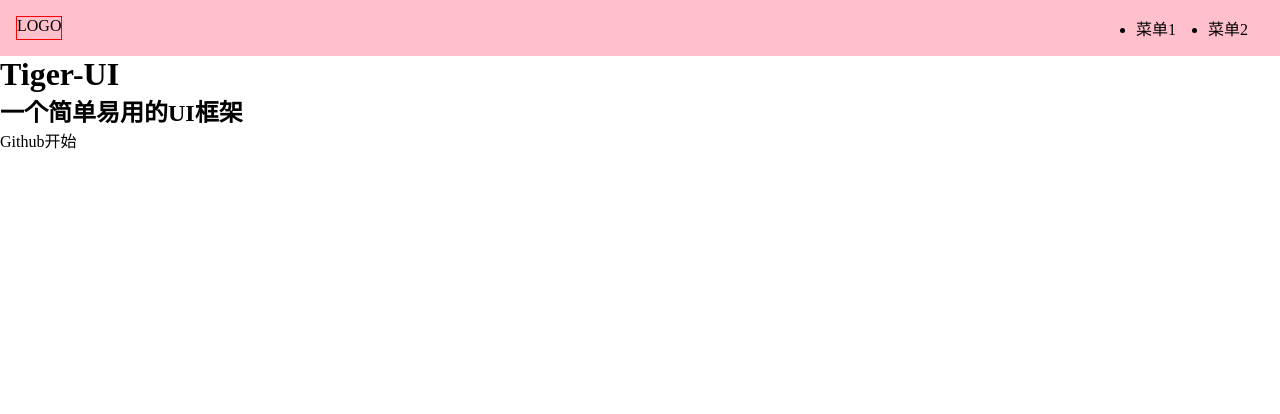
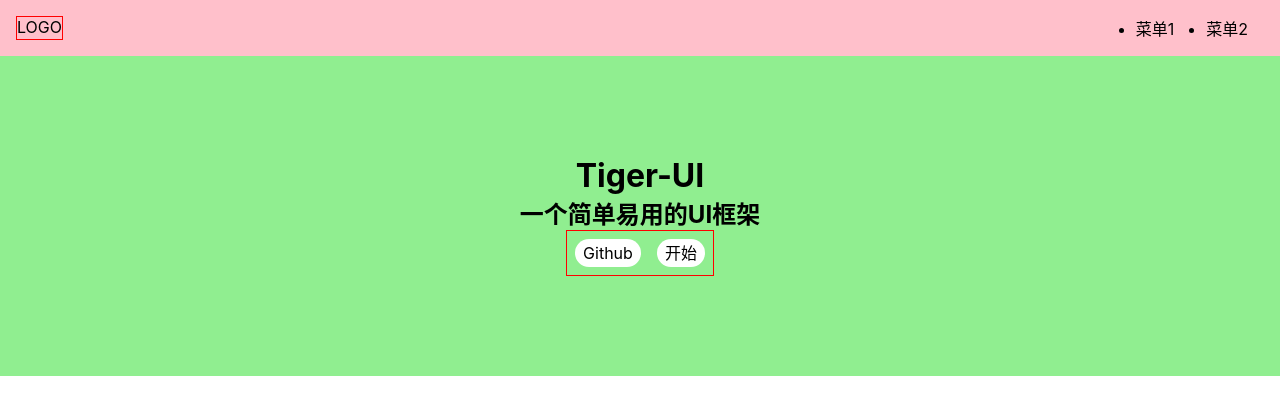
Before and after one commit to liql5870/Tiger-ui, a Vue app: page /#/ in a window 1280 px wide. Shown: the top 414 px of the page. Built offline with nearby package versions, Linux system fonts and the light colour scheme.

Commit message:
给home页面添加CSS

```diff
--- a/src/index.scss
+++ b/src/index.scss
@@ -13,3 +13,7 @@
     border-bottom: 1px solid green;
   }
 }
+body{
+  font-size: 16px;
+  font-family:-apple-system, "Noto Sans", "Helvetica Neue", Helvetica, "Nimbus Sans L", Arial, "Liberation Sans", "PingFang SC", "Hiragino Sans GB", "Noto Sans CJK SC", "Source Han Sans SC", "Source Han Sans CN", "Microsoft YaHei", "Wenquanyi Micro Hei", "WenQuanYi Zen Hei", "ST Heiti", SimHei, "WenQuanYi Zen Hei Sharp", sans-serif;
+}
--- a/src/views/Home.vue
+++ b/src/views/Home.vue
@@ -1,6 +1,6 @@
 <template>
   <div>
-    <Topnav />
+    <Topnav/>
     <div class="banner">
       <h1>Tiger-UI</h1>
       <h2>一个简单易用的UI框架</h2>
@@ -14,11 +14,35 @@
 
 <script lang='ts'>
 import Topnav from '../components/Topnav.vue';
+
 export default {
   components: {Topnav}
 };
 </script>
 
 <style lang='scss' scoped>
+.banner{
+  padding: 100px 0 ;
+  display: flex;
+  justify-content: center;
+  align-items: center;
+  flex-direction: column;
+  background: lightgreen;
+  > .actions{
+    padding: 8px 0;
+    border: 1px solid red;
+    a{
+      margin: 0 8px;
+      background: #fff;
+      display: inline-block;
+      $h:28px;
+      height: $h;
+      line-height: $h;
+      border-radius: $h/2;
+      padding: 0 8px;
 
+    }
+  }
+
+}
 </style>
```
